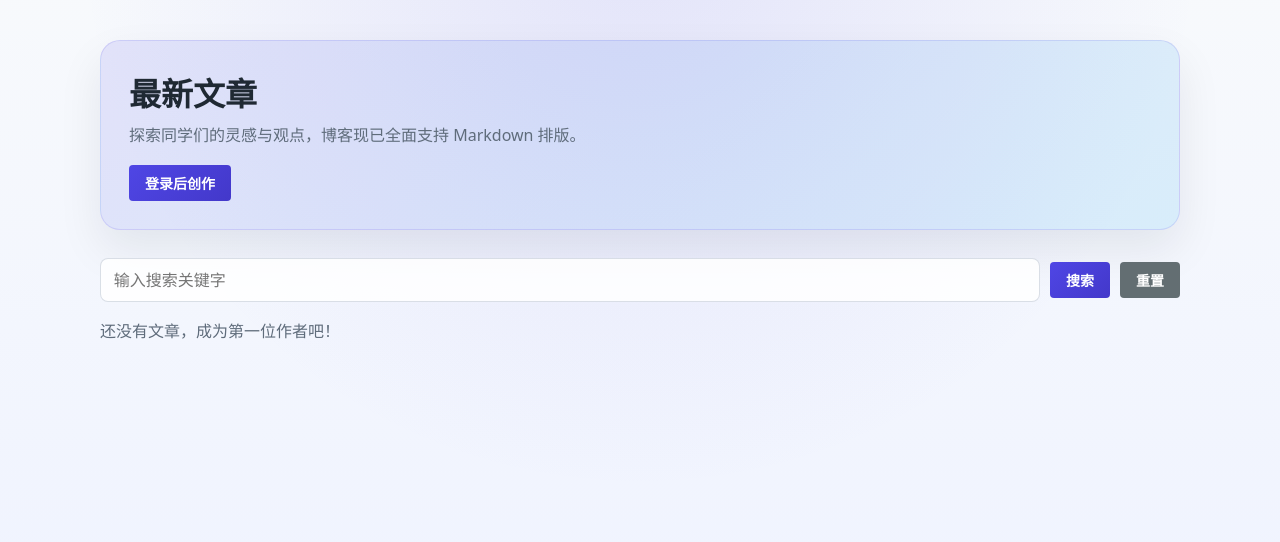
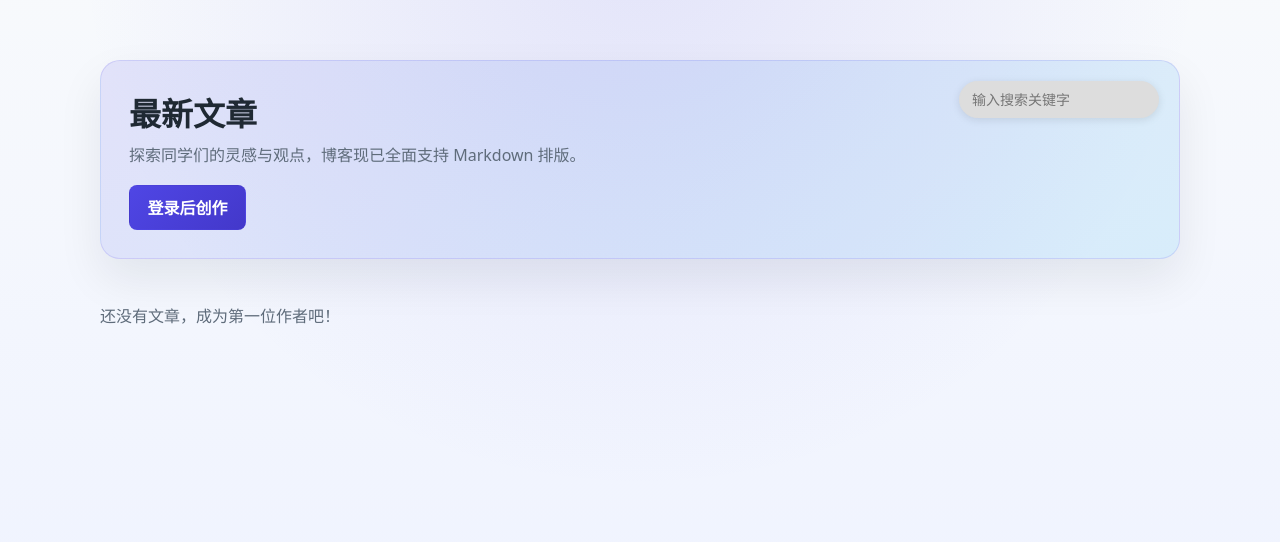
Before and after one commit to colinxu2020/BNDSForum, a Flask app: page / in a window 1280 px wide. Shown: the part 73-615 px from the top of the page. Run offline with Flask 3, Linux system fonts and the light colour scheme; some libraries are stand-ins or nearby versions.

Commit message:
Fixed Search Area

```diff
--- a/app/templates/blog/index.html
+++ b/app/templates/blog/index.html
@@ -14,6 +14,55 @@
         .hidden {
             display: none;
         }
+
+        /* 调整搜索框位置，避免遮挡导航栏 */
+        .search-container {
+            position: absolute;
+            /* top: 80px; 向下移动，避免遮挡导航栏 */
+            top:20px;
+            right: 20px;
+            width: 200px;
+            z-index: 100;
+        }
+
+        .input-search {
+            width: 100%;
+            padding: 8px 12px;
+            border: 1px solid #ddd;
+            border-radius: 20px;
+            /* background: rgba(218, 218, 218, 0.95); */
+            background: #ddd;
+            font-size: 14px;
+            transition: all 0.3s ease;
+            box-shadow: 0 2px 8px rgba(0, 0, 0, 0.1);
+        }
+
+        .input-search:focus {
+            outline: none;
+            border-color: #6c5ce7;
+            box-shadow: 0 0 0 2px rgba(108, 92, 231, 0.1);
+            background: white;
+        }
+
+        /* 调整hero部分的布局，为搜索框留出空间 */
+        .hero.card {
+            position: relative;
+            padding-right: 240px;
+            margin-top: 20px; /* 为搜索框留出更多空间 */
+        }
+
+        /* 移动设备适配 */
+        @media (max-width: 768px) {
+            .search-container {
+                position: static;
+                width: 100%;
+                margin: 10px 0;
+            }
+
+            .hero.card {
+                padding-right: 0;
+            }
+        }
     </style>
 {% endblock %}
 {% block extra_scripts %}
@@ -21,7 +70,13 @@
     {{ assets.markdown_view_scripts() }}
 {% endblock %}
 {% block content %}
+<!-- 搜索框移动到右上角，但避免遮挡导航栏 -->
+
+
 <section class="hero card">
+    <div class="search-container">
+        <input type="text" id="searchInput" class="input-search" placeholder="输入搜索关键字">
+    </div>
     <div class="hero-content">
         <h1>最新文章</h1>
         <p>探索同学们的灵感与观点，博客现已全面支持 Markdown 排版。</p>
@@ -49,12 +104,7 @@
     {{posts}}
     </script>
 
-    <div class="search-section">
-        <input type="text" id="searchInput" class="input-search" placeholder="输入搜索关键字" required>
-        <button id="searchBtn" class="button primary">搜索</button>
-        <button id="resetBtn" class="button secondary">重置</button>
-    </div>
-
+    <!-- 搜索信息显示区域 -->
     <div id="searchResultsInfo" class="search-results-info hidden"></div>
 </section>
 
@@ -137,8 +187,6 @@ constructor() {
     this.searchResults = document.getElementById('searchResults');
     this.searchInfo = document.getElementById('searchResultsInfo');
     this.searchInput = document.getElementById('searchInput');
-    this.searchBtn = document.getElementById('searchBtn');
-    this.resetBtn = document.getElementById('resetBtn');
 
     this.allPosts = this.loadPostsData();
 
@@ -167,8 +215,7 @@ constructor() {
 
     // 绑定事件
     bindEvents() {
-        this.searchBtn.addEventListener('click', () => this.performSearch());
-        this.resetBtn.addEventListener('click', () => this.resetSearch());
+        // 移除按钮事件，只保留输入事件
         this.searchInput.addEventListener('keypress', (e) => {
             if (e.key === 'Enter') {
                 this.performSearch();
@@ -214,23 +261,6 @@ displayAllPosts() {
         this.searchResults.innerHTML = this.allPosts.map(post => this.generatePostHTML(post, '')).join('');
     }
 }
-
-// 修改构造函数，在初始化时自动执行空搜索
-// constructor() {
-//     this.originalPosts = document.getElementById('originalPosts');
-//     this.searchResults = document.getElementById('searchResults');
-//     this.searchInfo = document.getElementById('searchResultsInfo');
-//     this.searchInput = document.getElementById('searchInput');
-//     this.searchBtn = document.getElementById('searchBtn');
-//     this.resetBtn = document.getElementById('resetBtn');
-
-//     this.allPosts = this.loadPostsData();
-
-//     // 立即执行空搜索
-//     this.displayAllPosts();
-
-//     this.bindEvents();
-// }
 
     // 搜索文章
     searchPosts(keyword) {
@@ -349,18 +379,6 @@ displayAllPosts() {
         return this.escapeHtml(excerpt).replace(regex, '<mark class="search-highlight">$1</mark>');
     }
 
-    // 重置搜索
-    resetSearch() {
-        this.searchInput.value = '';
-        // 重置时也显示所有文章
-        this.displayAllPosts();
-    }
-
-    // 显示消息
-    showMessage(message, type = 'info') {
-        alert(message);
-    }
-
     // 工具方法
     escapeHtml(unsafe) {
         if (!unsafe) return '';
@@ -388,48 +406,8 @@ document.addEventListener('DOMContentLoaded', function() {
     .search-highlight {
     background-color: #ffeb3b;
     color: #000;
-    /* padding: 2px 4px; */
     border-radius: 1px;
     font-weight: bold;
-}
-
-.search-section {
-    display: flex;
-    align-items: center;
-    gap: 10px;
-}
-
-.input-search {
-    flex: 1;  /* 让搜索框占据剩余所有空间 */
-    min-width: 200px;  /* 设置最小宽度 */
-}
-
-.button {
-    white-space: nowrap;  /* 防止按钮文字换行 */
-}
-
-.button {
-    padding: 8px 16px;
-    border: none;
-    border-radius: 4px;
-    cursor: pointer;
-    font-size: 14px;
-    transition: all 0.3s ease;
-}
-
-.button.primary {
-    background-color: #6c5ce7;
-    color: white;
-}
-
-.button.secondary {
-    background-color: #636e72;
-    color: white;
-}
-
-.button:hover {
-    opacity: 0.9;
-    transform: translateY(-1px);
 }
 
 .search-results-info {
@@ -446,26 +424,6 @@ document.addEventListener('DOMContentLoaded', function() {
     position: relative;
     overflow: hidden;
 }
-/*
-.search-results-info::before {
-    content: '';
-    position: absolute;
-    top: 0;
-    left: 0;
-    right: 0;
-    height: 2px;
-    background: linear-gradient(90deg, #ffd32a, #a29bfe);
-}
-
-.search-results-info strong {
-    color: #ffd32a;
-    background: rgba(255, 255, 255, 0.2);
-    padding: 4px 10px;
-    border-radius: 6px;
-    margin: 0 6px;
-    font-weight: 700;
-    text-shadow: 0 1px 2px rgba(0, 0, 0, 0.2);
-} */
 
 .hidden {
     display: none !important;
```
